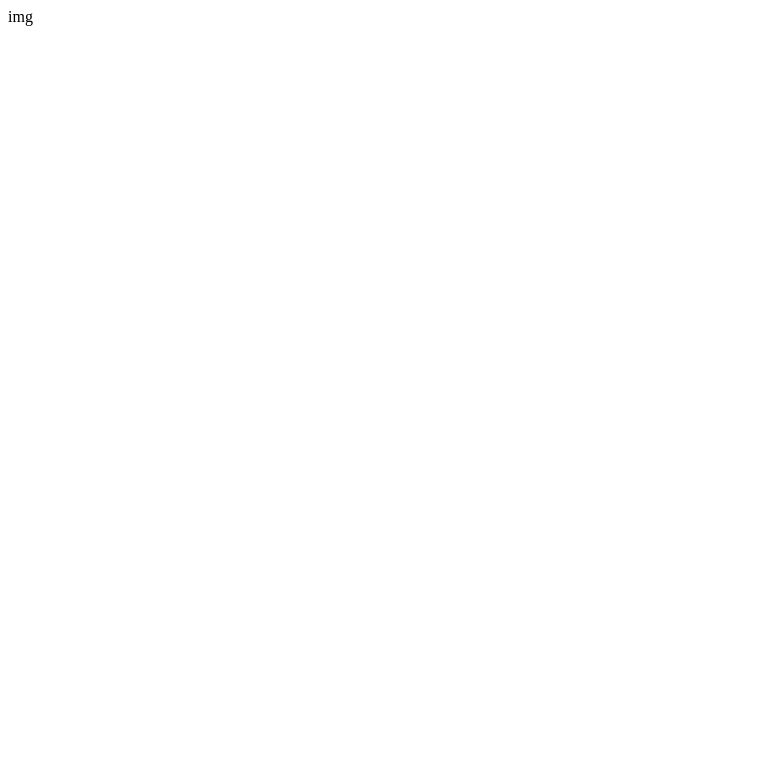
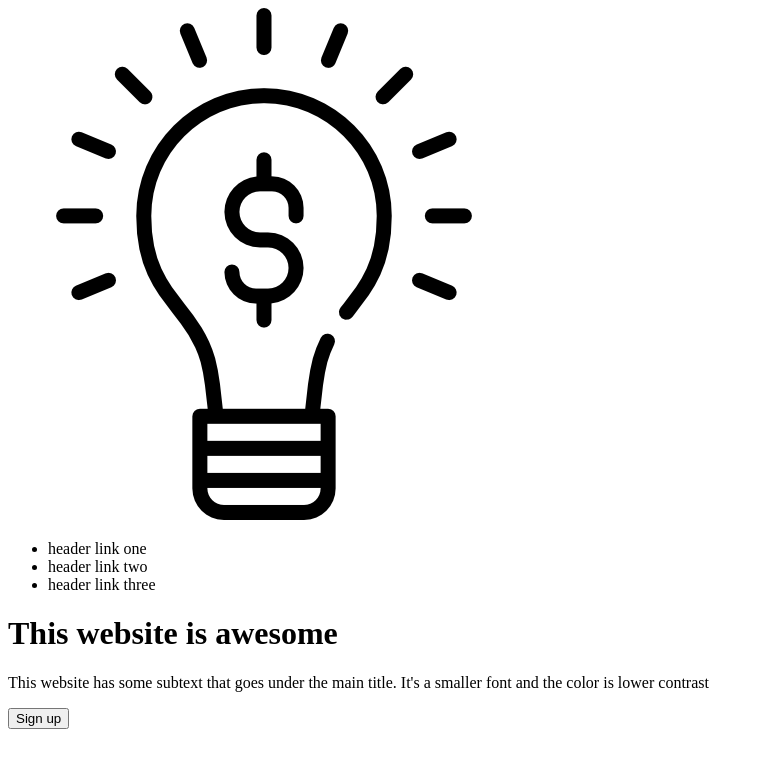
Before and after one commit to Joacotoledo97/my-first-landing, a plain HTML site: page index.html in a window 1280 px wide. Shown: the whole page, without its empty margins (0-764 px from the left). Drawn offline with Linux system fonts and the light colour scheme.

Commit message:
Add text to index file

```diff
--- a/index.html
+++ b/index.html
@@ -1,27 +1,41 @@
 <!DOCTYPE html>
 <html>
   <head>
-        <meta charset="utf-8">
-        <meta http-equiv="X-UA-Compatible" content="IE=edge">
+    <meta charset="utf-8" />
+    <meta http-equiv="X-UA-Compatible" content="IE=edge" />
     <title>My first landing</title>
-        <meta name="description" content="This is my first landing proyect">
-        <meta name="viewport" content="width=device-width, initial-scale=1">
-        <link rel="stylesheet" href="styles.css">
+    <meta name="description" content="This is my first landing proyect" />
+    <meta name="viewport" content="width=device-width, initial-scale=1" />
+    <link rel="stylesheet" href="styles.css" />
   </head>
   <body>
-        <div class="header"></div>
+    <div class="header">
     <div class="header links">
-            img
+      <div class="left links"><img src="/images/header-logo.png" alt="Header Logo" /></div>
+      <div class="right links">
+        <ul>
+          <li>header link one</li>
+          <li>header link two</li>
+          <li>header link three</li>
+        </ul>
       </div>
-        <div class="header content"></div>
+    </div>
+    <div class="header content">
+<div class="left content">
+<h1>This website is awesome</h1>
+<p>This website has some subtext that goes under the main title. It's a smaller font and the color is lower contrast</p>
+<button id="1">Sign up</button>
+</div>
+<div class="right content">
 
 
+</div>
 
-
+    </div>
+</div>
     <div class="section 1"></div>
     <div class="section 2"></div>
     <div class="section 3"></div>
     <div class="footer"></div>
-
   </body>
 </html>
--- a/styles.css
+++ b/styles.css
@@ -0,0 +1,10 @@
+html{
+
+    margin:0;
+    padding:0;
+    border:0;
+    outline:0;
+    font-size:100%;
+    vertical-align:baseline;
+    background:transparent;
+}
```
Also changed, not shown: images/header-logo.png (added). Lines whose indentation alone changed are shown as unchanged.
